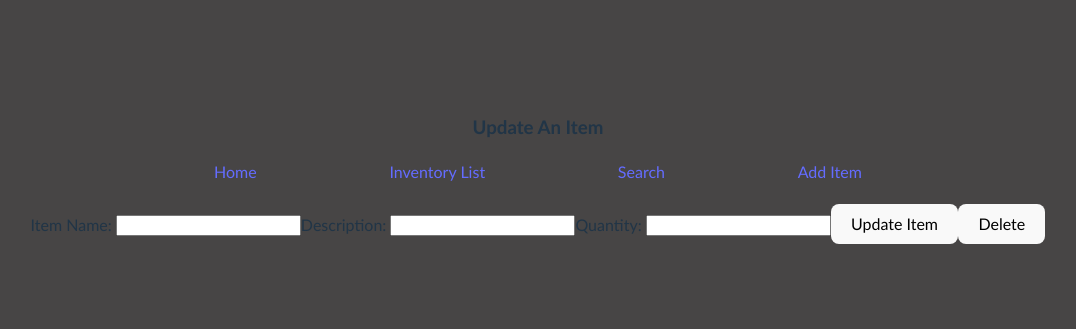
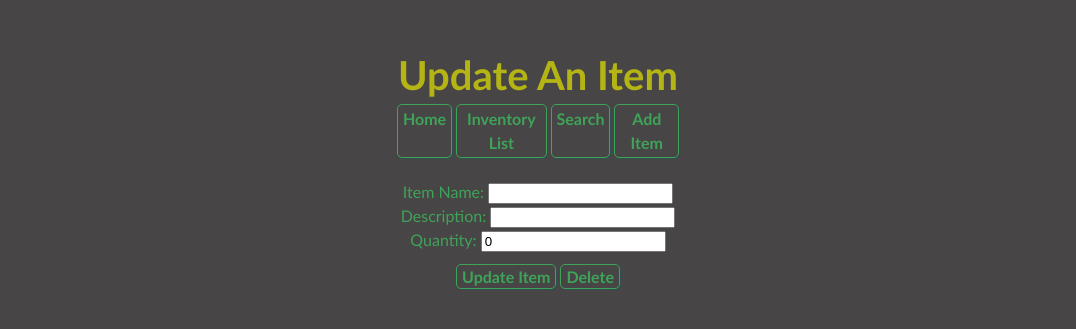
Before and after one commit to elagan6461/inventory_management_repo, a React (Vite) app in the folder client/: page /updateItem/1 in a window 1280 px wide. Shown: the part 231-560 px from the top of the page, without its empty margins (102-1178 px from the left). Built offline with nearby package versions, Linux system fonts and the light colour scheme; no server answers.

Commit message:
corrects useState and initial api call for updateItem.jsx

```diff
--- a/client/components/updateItem.jsx
+++ b/client/components/updateItem.jsx
@@ -1,4 +1,4 @@
-import React, {useState} from 'react'
+import React, {useState, useEffect} from 'react'
 import axios from 'axios'
 import {Link, useParams} from 'react-router-dom'
 
@@ -7,12 +7,9 @@ const UpdateItem = (props) => {
 
     const {id} = useParams();
 
-    const {title, setTitle} = useState('');
-    const {description, setDescription} = useState('');
-    const {quantity, setQuantity} = useState(0);
-
-    const updateItem = (e) =>{
-        e.preventDefault();
+    const [title, setTitle] = useState('');
+    const [description, setDescription] = useState('');
+    const [quantity, setQuantity] = useState(0);
 
     useEffect(() => {
     axios.get('http://localhost:8000/api/getOneItem/' + id)
@@ -20,7 +17,7 @@ const UpdateItem = (props) => {
                     setDescription(res.data.description);
                     setQuantity(res.data.quantity);
         })
-                .catch(err => console.log('updateItem getOneItem err: ', err))
+        .catch(err => console.log('updateItem getOneItem:id err: ', err))
     },[])
 
     const updateItem = (e) => {
@@ -39,7 +36,7 @@ const UpdateItem = (props) => {
                     setQuantity(0);})
             .catch(err => {console.log('updateItem updateItem err: ', err)})
     }
-    }
+
 
     const deleteItem = (id) => {
         axios.delete('http://localhost:8000/api/deleteItem/' + id)
@@ -52,36 +49,44 @@ const UpdateItem = (props) => {
 
     return(
         <>
-        <h3>Update An Item</h3>
+        <h1>Update An Item</h1>
         <nav>
-            <Link to='/home'>Home</Link>
-            <Link to='/inventoryList'>Inventory List</Link>
-            <Link to='/searchInventory'>Search</Link>
-            <Link to='/addItem'>Add Item</Link>
+            <Link to='/home' className='look_like_a_button'>Home</Link>
+            <Link to='/inventoryList' className='look_like_a_button'>Inventory List</Link>
+            <Link to='/searchInventory' className='look_like_a_button'>Search</Link>
+            <Link to='/addItem' className='look_like_a_button'>Add Item</Link>
         </nav>
 
-        <section>
-            <label for="title">Item Name: </label>
+        <section id='updateArea'>
+            <div id='updateInput'>
+                <div className='updateItem'>
+                    <label htmlFor="title">Item Name: </label>
                     <input type='text'
-                    onChange = "(e) => setTitle(e.target.value)"
+                            onChange = {(e) => setTitle(e.target.value)}
                             value = {title}/>
-
-            <label for="description">Description: </label>
+                </div>
+                <div className='updateItem'>
+                    <label htmlFor="description">Description: </label>
                     <input type='textarea'
                         cols="20"
                         rows="50"
-                    onChange = "(e) => setDescription(e.target.value)"
+                        onChange = {(e) => setDescription(e.target.value)}
                         value = {description}/>
-
-            <label for="quantity">Quantity: </label>
+                </div>
+                <div className='updateItem'>
+                    <label htmlFor="quantity">Quantity: </label>
                     <input type='number'
                         min="0"
                         step="1"
-                    onChange = "(e) => setQuantity(e.target.value)"
+                        onChange = {(e) => setQuantity(e.target.value)}
                         value = {quantity}/>
+                </div>
+            </div>
+            <div id='updateButtons'>
+                <button className='look_like_a_button' onClick={(e) => updateItem}>Update Item</button>
+                <button className='look_like_a_button'  onClick={(e) => deleteItem(item._id)}>Delete</button>
+            </div>
 
-            <button onClick="(e) => updateItem">Update Item</button>
-            <button onClick="(e) => deleteItem(item._id)">Delete</button>
         </section>
         </>
     )
```
Lines whose indentation alone changed are shown as unchanged.
